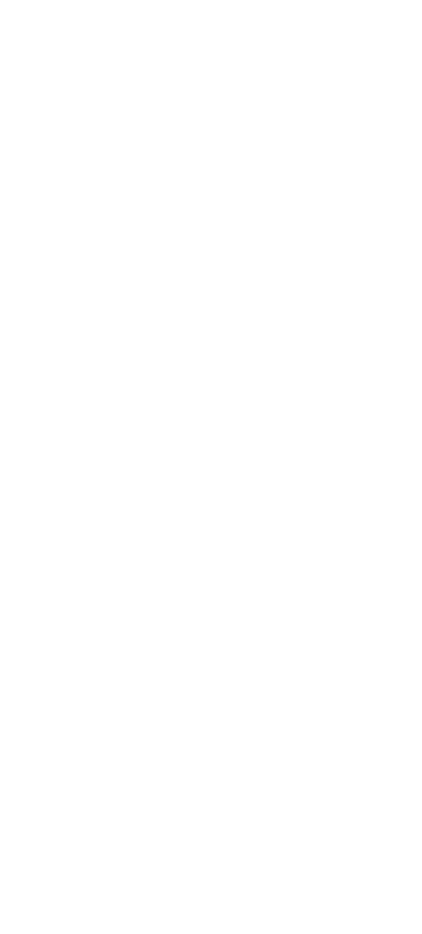
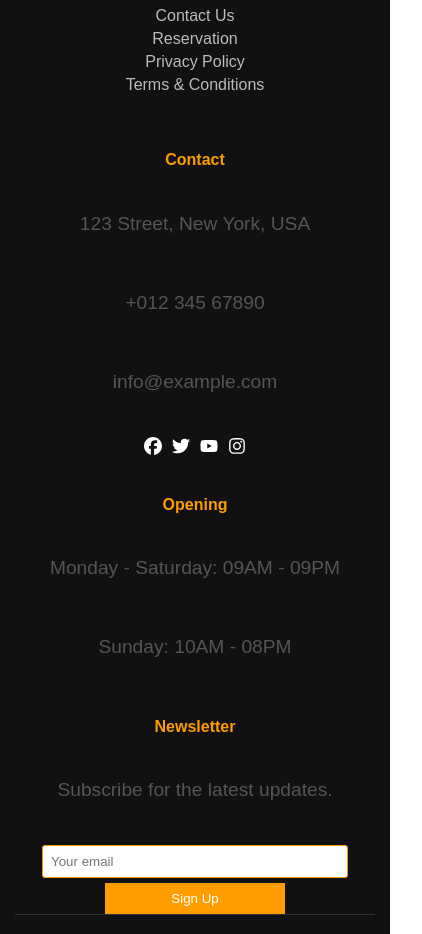
Before and after one commit to gildevson/ONG, a React (Create React App) app: page / in a window 390 px wide. Shown: the part 1063-1997 px from the top of the page, 422 px wide, since content can reach past the window. Before the commit the page ends 942 px from the top, so only its background shows below. Built offline with nearby package versions, Linux system fonts and the light colour scheme.

Commit message:
Adicionando mais informações

```diff
--- a/package.json
+++ b/package.json
@@ -9,6 +9,7 @@
     "@testing-library/user-event": "^13.5.0",
     "react": "^19.0.0",
     "react-dom": "^19.0.0",
+    "react-icons": "^5.5.0",
     "react-router-dom": "^7.2.0",
     "react-scripts": "5.0.1",
     "web-vitals": "^2.1.4"
--- a/src/components/Footer/Footer.js
+++ b/src/components/Footer/Footer.js
@@ -1,10 +1,68 @@
 import React from "react";
-import "./footer.css"; // Estilos do Footer
+import { FaFacebook, FaInstagram, FaTwitter, FaYoutube } from "react-icons/fa6";
+import "./footer.css";
 
 const Footer = () => {
   return (
     <footer className="footer">
-      <p>© 2025 Minha ONG - Todos os direitos reservados.</p>
+      <div className="footer-container">
+        <div className="footer-section">
+          <h3>Company</h3>
+          <ul>
+            <li><a href="/about">About Us</a></li>
+            <li><a href="/contact">Contact Us</a></li>
+            <li><a href="/reservation">Reservation</a></li>
+            <li><a href="/privacy">Privacy Policy</a></li>
+            <li><a href="/terms">Terms & Conditions</a></li>
+          </ul>
+        </div>
+
+        <div className="footer-section">
+          <h3>Contact</h3>
+          <p>123 Street, New York, USA</p>
+          <p>+012 345 67890</p>
+          <p>info@example.com</p>
+          <div className="social-icons">
+            <a href="https://facebook.com" target="_blank" rel="noopener noreferrer">
+              <FaFacebook />
+            </a>
+            <a href="https://twitter.com" target="_blank" rel="noopener noreferrer">
+              <FaTwitter />
+            </a>
+            <a href="https://youtube.com" target="_blank" rel="noopener noreferrer">
+              <FaYoutube />
+            </a>
+            <a href="https://instagram.com" target="_blank" rel="noopener noreferrer">
+              <FaInstagram />
+            </a>
+          </div>
+        </div>
+
+        <div className="footer-section">
+          <h3>Opening</h3>
+          <p>Monday - Saturday: 09AM - 09PM</p>
+          <p>Sunday: 10AM - 08PM</p>
+        </div>
+
+        <div className="footer-section">
+          <h3>Newsletter</h3>
+          <p>Subscribe for the latest updates.</p>
+          <div className="newsletter">
+            <input type="email" placeholder="Your email" />
+            <button>Sign Up</button>
+          </div>
+        </div>
+      </div>
+
+      <div className="footer-bottom">
+        <p>© Your Site Name, All Rights Reserved.</p>
+        <ul className="footer-links">
+          <li><a href="/">Home</a></li>
+          <li><a href="/cookies">Cookies</a></li>
+          <li><a href="/help">Help</a></li>
+          <li><a href="/faqs">FAQs</a></li>
+        </ul>
+      </div>
     </footer>
   );
 };
--- a/src/components/Footer/footer.css
+++ b/src/components/Footer/footer.css
@@ -1,9 +1,201 @@
+/* 🌍 Estilização do Footer */
 .footer {
+  background-color: #111; /* Cor escura */
+  color: #fff;
+  padding: 40px 20px;
+  font-family: Arial, sans-serif;
+}
+
+/* 📌 Layout geral */
+.footer-container {
+  display: grid;
+  grid-template-columns: repeat(auto-fit, minmax(200px, 1fr));
+  gap: 20px;
+  max-width: 1200px;
+  margin: auto;
+  text-align: left;
+}
+
+/* 📌 Seção do footer */
+.footer-section {
+  display: flex;
+  flex-direction: column;
+  gap: 10px;
+}
+
+.footer-section h3 {
+  color: #ff9c00; /* Cor laranja para títulos */
+  font-size: 18px;
+  margin-bottom: 10px;
+}
+
+/* 📌 Links do footer */
+.footer-section ul {
+  list-style: none;
+  padding: 0;
+}
+
+.footer-section ul li {
+  margin: 5px 0;
+}
+
+.footer-section ul li a {
+  text-decoration: none;
+  color: #bbb;
+  transition: color 0.3s ease;
+}
+
+.footer-section ul li a:hover {
+  color: #ff9c00;
+}
+
+/* 📌 Contatos e redes sociais */
+.social-icons {
+  display: flex;
+  gap: 10px;
+  margin-top: 10px;
+}
+
+.social-icons a {
+  color: white;
+  font-size: 20px;
+  transition: transform 0.3s, color 0.3s;
+}
+
+.social-icons a:hover {
+  transform: scale(1.2);
+  color: #ff9c00;
+}
+
+/* 📌 Newsletter */
+.newsletter {
+  display: flex;
+  gap: 5px;
+  margin-top: 10px;
+}
+
+.newsletter input {
+  flex: 1;
+  padding: 8px;
+  border: 1px solid #ff9c00;
+  border-radius: 3px;
+  outline: none;
+}
+
+.newsletter button {
+  background-color: #ff9c00;
+  color: white;
+  border: none;
+  padding: 8px 12px;
+  cursor: pointer;
+  transition: background 0.3s ease;
+}
+
+.newsletter button:hover {
+  background-color: #e68900;
+}
+
+/* 📌 Rodapé inferior */
+.footer-bottom {
+  display: flex;
+  justify-content: space-between;
+  align-items: center;
+  padding-top: 20px;
+  border-top: 1px solid #333;
+  max-width: 1200px;
+  margin: auto;
+  font-size: 14px;
+}
+
+.footer-links {
+  display: flex;
+  gap: 15px;
+}
+
+.footer-links li {
+  list-style: none;
+}
+
+.footer-links a {
+  text-decoration: none;
+  color: #bbb;
+  transition: color 0.3s ease;
+}
+
+.footer-links a:hover {
+  color: #ff9c00;
+}
+
+/* 📌 Responsividade */
+
+/* 🔹 Para telas menores que 1024px (tablets e laptops menores) */
+@media (max-width: 1024px) {
+  .footer-container {
+    grid-template-columns: 1fr 1fr;
     text-align: center;
-    padding: 1rem;
-    background-color: #222;
-    color: white;
-    position: absolute;
-    bottom: 0;
+  }
+
+  .social-icons {
+    justify-content: center;
+  }
+
+  .newsletter {
+    flex-direction: column;
+    align-items: center;
     width: 100%;
   }
+
+  .newsletter input {
+    width: 80%;
+  }
+
+  .newsletter button {
+    width: 50%;
+  }
+}
+
+/* 🔹 Para telas menores que 768px (celulares e tablets pequenos) */
+@media (max-width: 768px) {
+  .footer-container {
+    grid-template-columns: 1fr;
+    text-align: center;
+  }
+
+  .footer-section {
+    align-items: center;
+  }
+
+  .footer-bottom {
+    flex-direction: column;
+    gap: 10px;
+    text-align: center;
+  }
+
+  .footer-links {
+    justify-content: center;
+    gap: 10px;
+  }
+
+  .social-icons {
+    justify-content: center;
+  }
+}
+
+/* 🔹 Para telas muito pequenas (até 480px) */
+@media (max-width: 480px) {
+  .footer {
+    padding: 30px 15px;
+  }
+
+  .footer-section h3 {
+    font-size: 16px;
+  }
+
+  .footer-bottom {
+    font-size: 12px;
+  }
+
+  .social-icons a {
+    font-size: 18px;
+  }
+}
```
Also changed, not shown: 1 other file (tests, documents, lock files or other folders).
